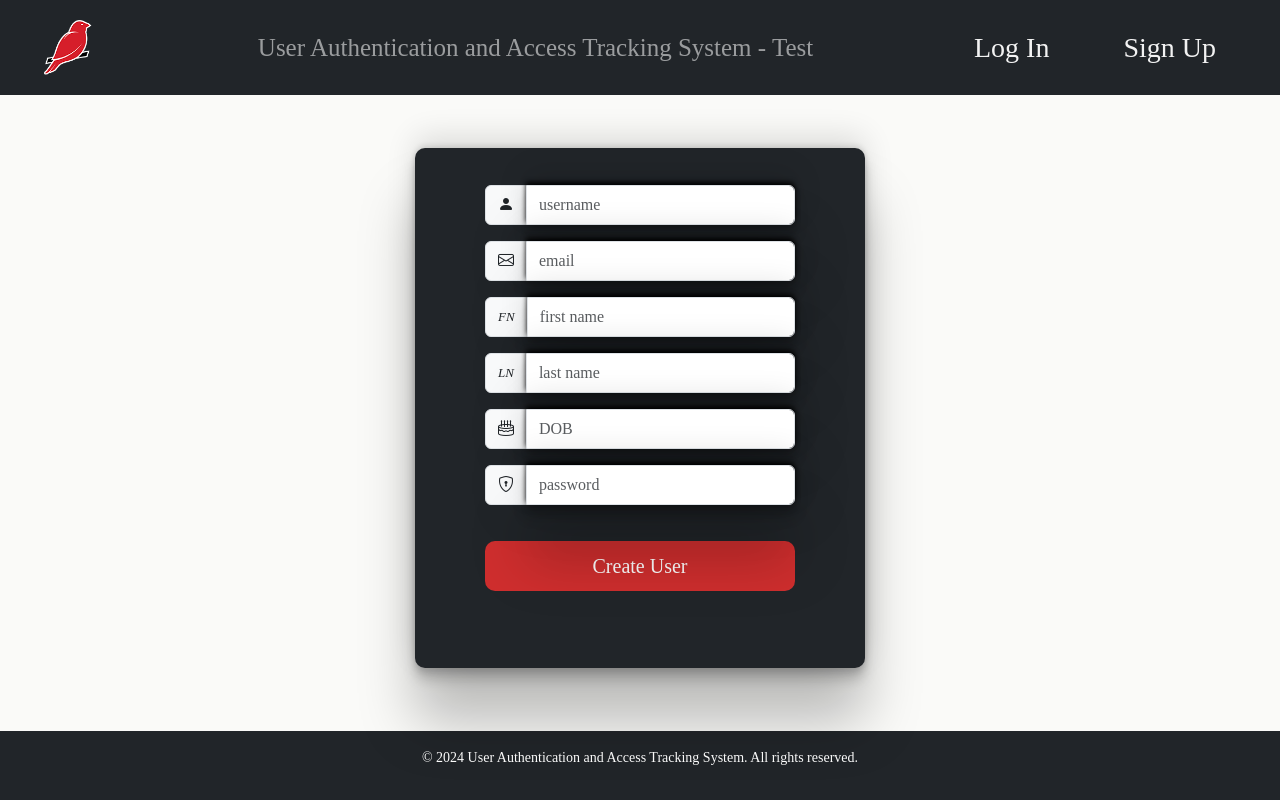
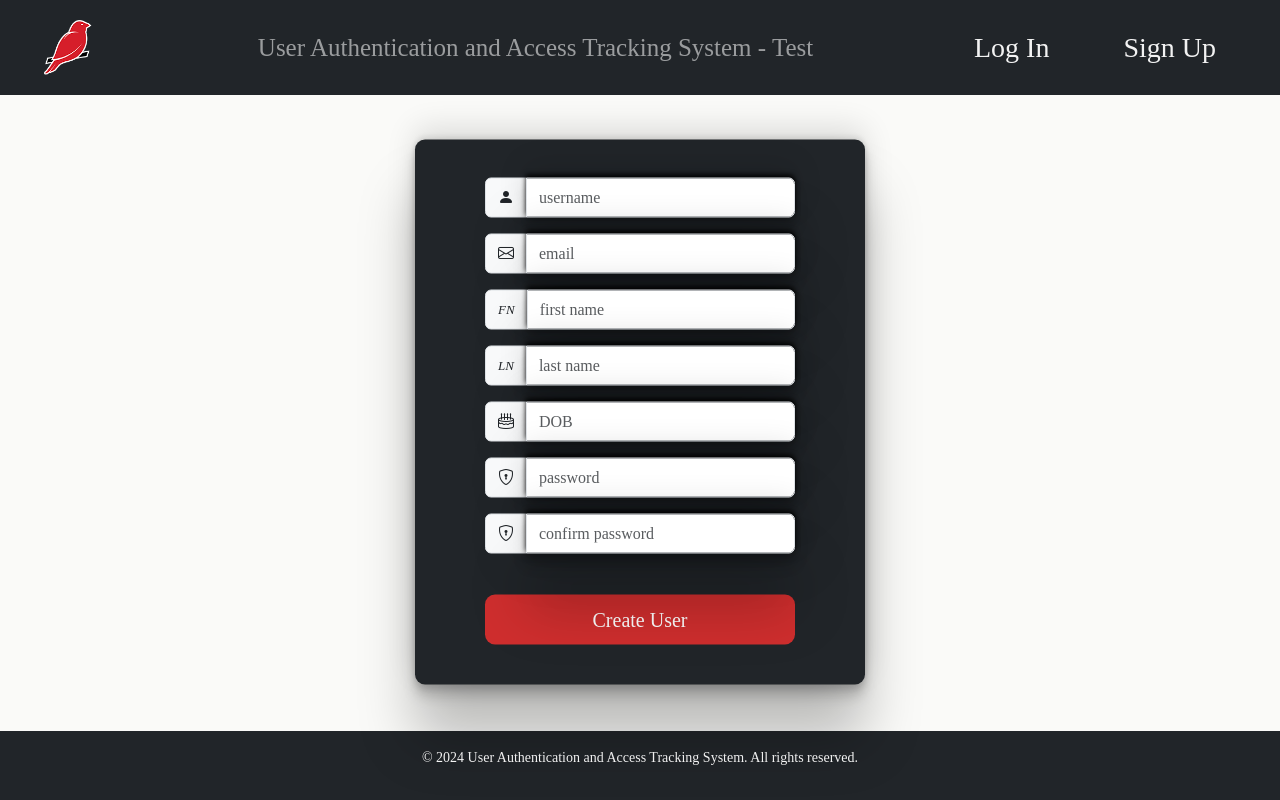
Before and after one commit to jorammercado/auth-access-tracker-fe, a React (Vite) app: page /signup in a window 1280 px wide. Built offline with nearby package versions, Linux system fonts and the light colour scheme; no server answers.

Commit message:
add password confirmation on sign up form

```diff
--- a/src/components/SignUpForm.jsx
+++ b/src/components/SignUpForm.jsx
@@ -24,6 +24,7 @@ export default function SignUpForm({ setCurrentUser }) {
         dob: "",
         registration_date: ""
     })
+    const [confirmPassword, setConfirmPassword] = useState("")
     const navigate = useNavigate()
 
     const addUser = () => {
@@ -71,7 +72,7 @@ export default function SignUpForm({ setCurrentUser }) {
                     text: error.message,
                     icon: 'error',
                     confirmButtonText: 'OK',
-                    confirmButtonColor: '#d33'
+                    confirmButtonColor: '#cf2e2e'
                 })
                 console.error(error)
             })
@@ -83,11 +84,24 @@ export default function SignUpForm({ setCurrentUser }) {
             ...user,
             [name]: type === "checkbox" ? checked : value,
         })
+        if (name === "confirm-password") {
+            setConfirmPassword(value)
+        }
     }
 
     const handleSubmit = (e) => {
         e.preventDefault()
-        addUser()
+        if (user.password !== confirmPassword) {
+            Swal.fire({
+                title: 'Error',
+                text: 'Passwords do not match. Please try again.',
+                icon: 'error',
+                confirmButtonText: 'OK',
+                confirmButtonColor: '#cf2e2e'
+            })
+        } else {
+            addUser()
+        }
     }
 
     return (
@@ -198,7 +212,24 @@ export default function SignUpForm({ setCurrentUser }) {
                             </InputGroup>
                         </Form.Group>
                     </Row>
-                    <br></br>
+                    <Row className="mb-3">
+                        <Form.Group as={Col} controlId="confirm-password">
+                            <InputGroup>
+                                <InputGroup.Text >
+                                    <i className="bi bi-shield-lock  "></i>
+                                </InputGroup.Text>
+                                <Form.Control
+                                    className="edit-style"
+                                    name="confirm-password"
+                                    type="password"
+                                    placeholder="confirm password"
+                                    value={confirmPassword}
+                                    onChange={handleInputChange}
+                                />
+                            </InputGroup>
+                        </Form.Group>
+                    </Row>
+
                     <SignUpButton type="submit">
                         Create User
                     </SignUpButton>
--- a/src/styles/signUpElements.js
+++ b/src/styles/signUpElements.js
@@ -3,8 +3,8 @@ import styled from 'styled-components'
 export const SignUpBackground = styled.div`
   position: absolute;
   width: 450px;
-  height: 520px;
-  top: 51%;
+  height: 545px;
+  top: 51.5%;
   left: 50%;
   transform: translate(-50%, -50%);
   background: #212529;
@@ -18,13 +18,13 @@ export const SignUpBackground = styled.div`
               rgba(0, 0, 0, 0.17) 0px 12px 13px,
               rgba(0, 0, 0, 0.09) 0px -3px 5px;
   border-radius: 10px;
-  padding: 0 0 77px 0;
+  padding: 0 0 40px 0;
   box-sizing: border-box;
 
   @media screen and (max-width: 480px) {
     position: fixed;
     width: 90%;
-    height: 65%;
+    height: 75%;
     padding-bottom: 45px;
     box-shadow: none;
   }
@@ -80,7 +80,8 @@ export const SignUpButton = styled.button`
   font-size: 20px;
   line-height: 23px;
   cursor: pointer;
-  margin-top: -30px;
+  margin-top: 25px;
+
 
   &:focus{
       outline: none;
```
